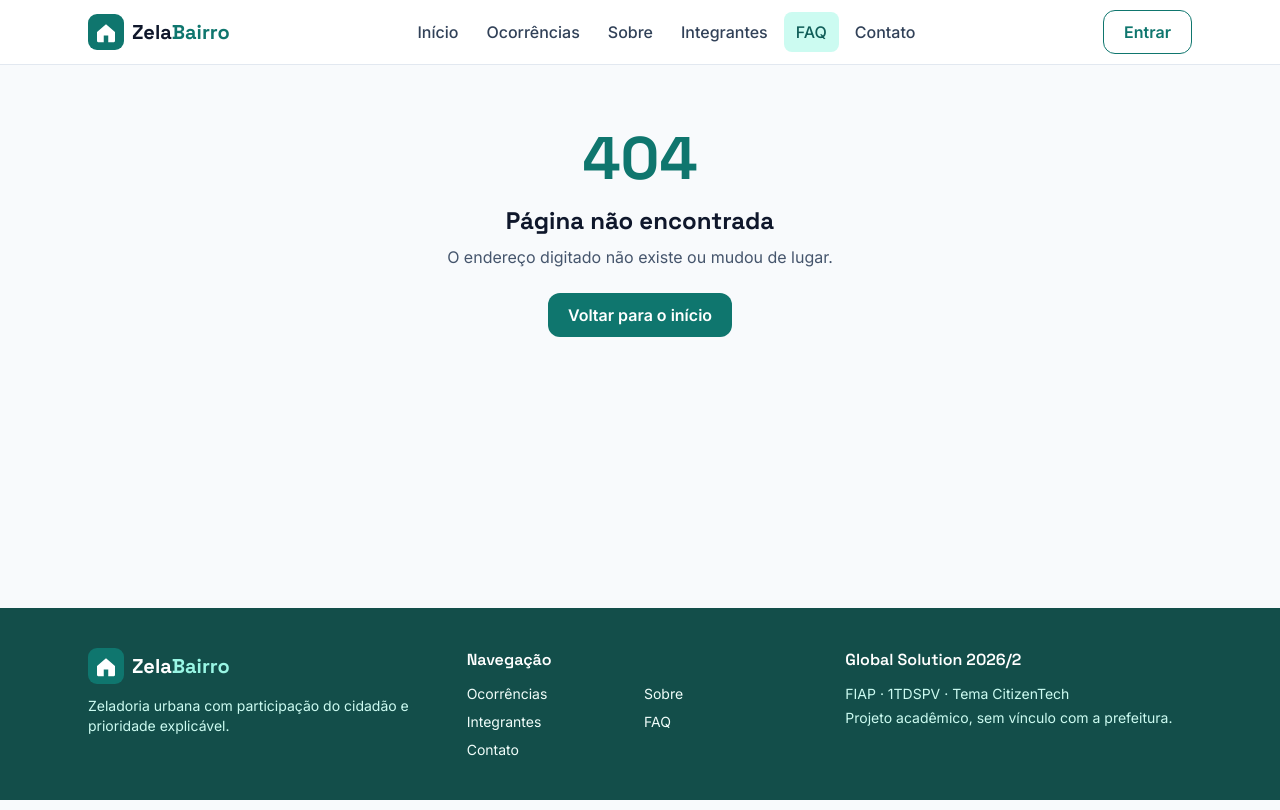
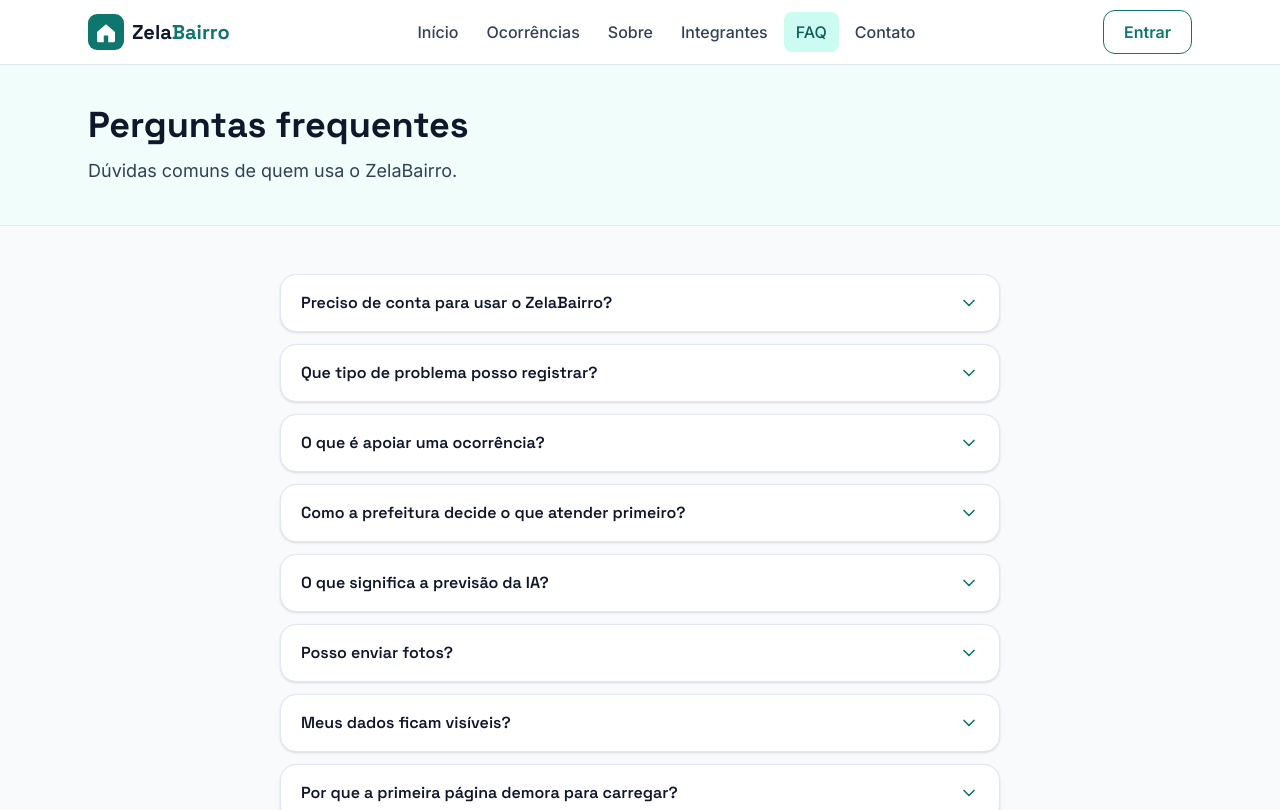
Before and after one commit to Leonardo-2112/zelabairro-frontend, a React (Vite) app: page /faq in a window 1280 px wide. Shown: the top 810 px of the page. Built offline with nearby package versions, Linux system fonts and the light colour scheme.

Commit message:
feat: cria página FAQ com perguntas em acordeão

```diff
--- a/src/App.tsx
+++ b/src/App.tsx
@@ -1,5 +1,6 @@
 import { Route, Routes } from 'react-router-dom'
 import { MainLayout } from './layouts/MainLayout'
+import { FaqPage } from './pages/FaqPage'
 import { HomePage } from './pages/HomePage'
 import { IntegrantesPage } from './pages/IntegrantesPage'
 import { NotFoundPage } from './pages/NotFoundPage'
@@ -13,6 +14,7 @@ function App() {
         <Route index element={<HomePage />} />
         <Route path="sobre" element={<SobrePage />} />
         <Route path="integrantes" element={<IntegrantesPage />} />
+        <Route path="faq" element={<FaqPage />} />
         <Route path="*" element={<NotFoundPage />} />
       </Route>
     </Routes>
--- /dev/null
+++ b/src/components/FaqItem.tsx
@@ -0,0 +1,36 @@
+import { useId, useState } from 'react'
+import { ChevronDown } from 'lucide-react'
+
+interface FaqItemProps {
+  pergunta: string
+  resposta: string
+}
+
+// Item do acordeão: o botão abre e fecha a resposta (aria-expanded para leitores de tela)
+export function FaqItem({ pergunta, resposta }: FaqItemProps) {
+  const [aberto, setAberto] = useState(false)
+  const idResposta = useId()
+
+  return (
+    <div className="card p-0">
+      <h2 className="text-base">
+        <button
+          type="button"
+          className="flex min-h-14 w-full items-center justify-between gap-4 rounded-2xl px-5 py-3 text-left font-semibold text-slate-900"
+          aria-expanded={aberto}
+          aria-controls={idResposta}
+          onClick={() => setAberto((valor) => !valor)}
+        >
+          {pergunta}
+          <ChevronDown
+            className={`h-5 w-5 shrink-0 text-marca-700 transition-transform ${aberto ? 'rotate-180' : ''}`}
+            aria-hidden="true"
+          />
+        </button>
+      </h2>
+      <div id={idResposta} hidden={!aberto} className="px-5 pb-5 text-slate-700">
+        {resposta}
+      </div>
+    </div>
+  )
+}
--- /dev/null
+++ b/src/data/faq.ts
@@ -0,0 +1,40 @@
+// Perguntas e respostas da página /faq
+export interface Pergunta {
+  pergunta: string
+  resposta: string
+}
+
+export const perguntas: Pergunta[] = [
+  {
+    pergunta: 'Preciso de conta para usar o ZelaBairro?',
+    resposta: 'Para ver as ocorrências, não. Para registrar ou apoiar uma ocorrência, sim: basta criar a conta com nome, e-mail e senha.',
+  },
+  {
+    pergunta: 'Que tipo de problema posso registrar?',
+    resposta: 'Problemas de zeladoria: buraco na via, iluminação apagada, lixo descartado na calçada, poda ou árvore com risco de queda, calçada danificada, bueiro entupido e sinalização danificada.',
+  },
+  {
+    pergunta: 'O que é apoiar uma ocorrência?',
+    resposta: 'É dizer "eu também tenho esse problema". Antes de criar uma ocorrência, mostramos as que já existem na mesma categoria e bairro. Cada apoio aumenta a prioridade e evita chamados duplicados.',
+  },
+  {
+    pergunta: 'Como a prefeitura decide o que atender primeiro?',
+    resposta: 'Pela pontuação de prioridade, que soma a gravidade da categoria, os apoios, os dias em aberto e o risco de atraso. A fórmula é pública e está na página Sobre.',
+  },
+  {
+    pergunta: 'O que significa a previsão da IA?',
+    resposta: 'É uma estimativa do prazo de atendimento e do risco de atraso, calculada com o histórico real de chamados do SP156. Quando o serviço de IA não responde, a ocorrência é criada mesmo assim e mostramos "previsão indisponível".',
+  },
+  {
+    pergunta: 'Posso enviar fotos?',
+    resposta: 'Sim, até 3 fotos JPG ou PNG de até 2 MB cada, enquanto a ocorrência estiver aberta.',
+  },
+  {
+    pergunta: 'Meus dados ficam visíveis?',
+    resposta: 'Não. As listas públicas mostram só o seu primeiro nome. E-mail e telefone nunca aparecem, e a senha é guardada de forma criptografada.',
+  },
+  {
+    pergunta: 'Por que a primeira página demora para carregar?',
+    resposta: 'A API usa um servidor gratuito que "dorme" quando fica sem uso. O primeiro acesso pode levar até um minuto; depois fica rápido.',
+  },
+]
--- /dev/null
+++ b/src/pages/FaqPage.tsx
@@ -0,0 +1,17 @@
+import { CabecalhoPagina } from '../components/CabecalhoPagina'
+import { FaqItem } from '../components/FaqItem'
+import { perguntas } from '../data/faq'
+
+// Página FAQ: lista de perguntas em acordeão
+export function FaqPage() {
+  return (
+    <>
+      <CabecalhoPagina titulo="Perguntas frequentes" subtitulo="Dúvidas comuns de quem usa o ZelaBairro." />
+      <div className="container-pagina max-w-3xl space-y-3 py-12">
+        {perguntas.map((item) => (
+          <FaqItem key={item.pergunta} pergunta={item.pergunta} resposta={item.resposta} />
+        ))}
+      </div>
+    </>
+  )
+}
```
